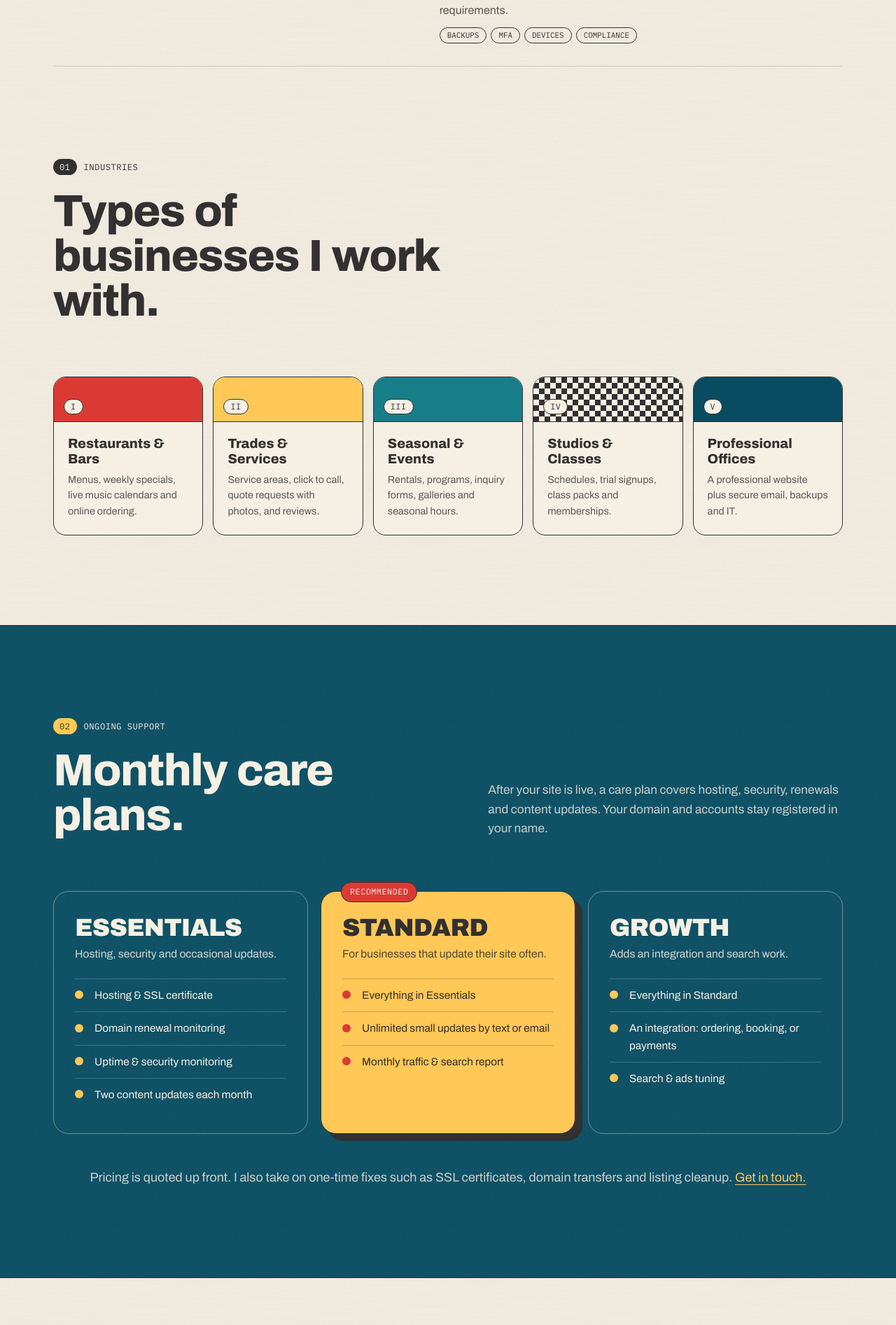
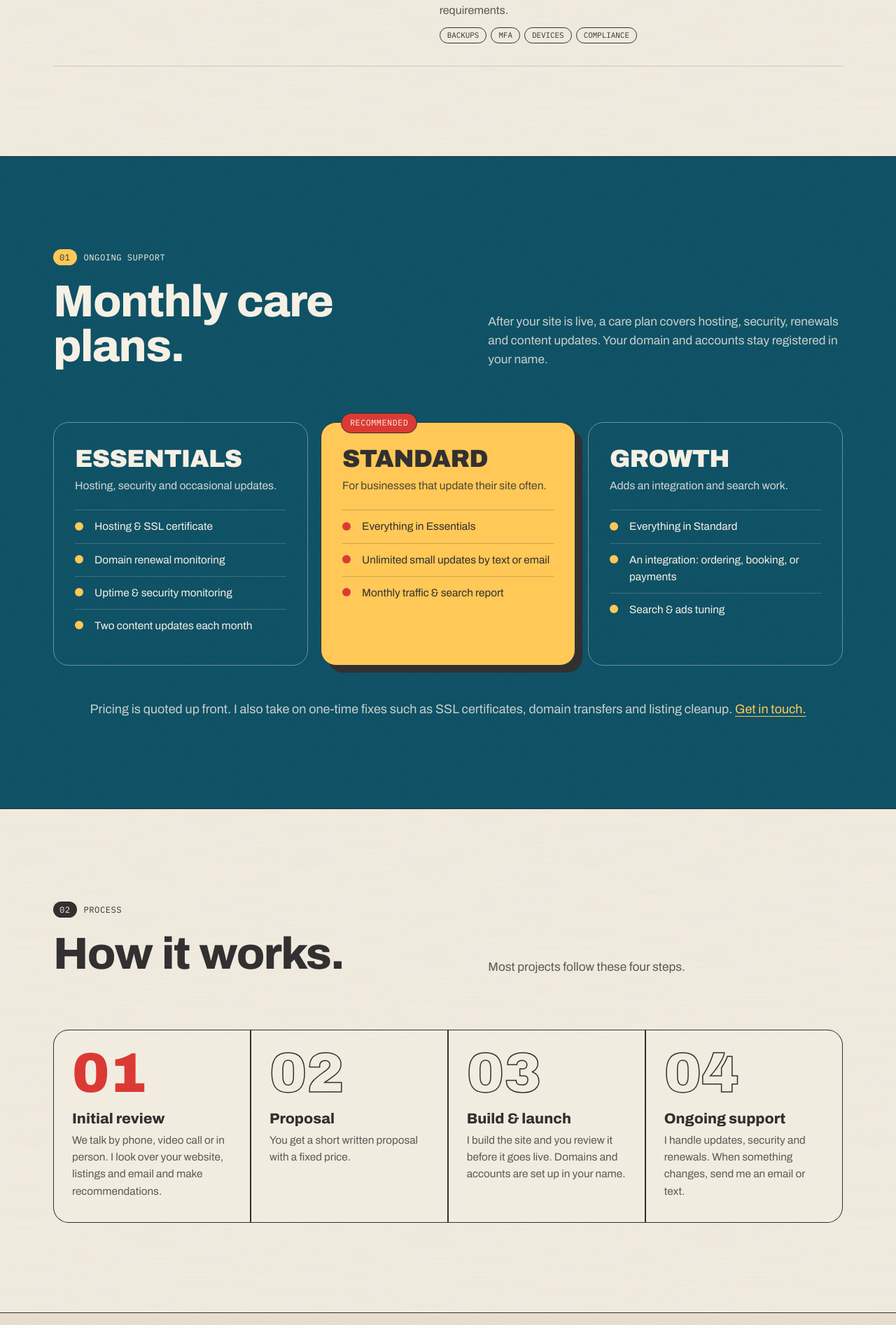
Before and after one commit to bsullivan-io/bsullivan.io, a Jekyll site: the page built from index.html, in a window 1280 px wide. Shown: the part 3342-5235 px from the top of the page at 70% size. Built offline with Jekyll 4.4.1, drawn with Linux system fonts in a browser that asks for light colours.

Commit message:
Remove industries section from home page
Co-Authored-By: Claude Opus 5.5 <noreply@anthropic.com>

```diff
--- a/_layouts/home.html
+++ b/_layouts/home.html
@@ -180,7 +180,6 @@
 
     /* ============ SECTIONS ============ */
     section { padding: clamp(80px, 10vw, 136px) 0; }
-    #services + section { padding-top: 0; }
     .section-head { display: grid; grid-template-columns: 1.1fr 1fr; gap: clamp(24px, 5vw, 80px); align-items: end; margin-bottom: clamp(44px, 6vw, 76px); }
     .section-head .label { margin-bottom: 20px; }
     .section-head p { color: var(--ink-soft); font-size: 1.08rem; margin: 0; max-width: 30em; }
@@ -205,20 +204,6 @@
     /* tinted band */
     .tint { background: var(--paper-2); background-image: var(--grain), var(--fibre); background-size: 240px 240px, 400px 400px; border-top: var(--line); border-bottom: var(--line); }
 
-    /* industries */
-    .industries { display: grid; grid-template-columns: repeat(5, 1fr); gap: 14px; }
-    .industry { border: var(--line); border-radius: 18px; overflow: hidden; background: var(--paper); transition: transform .3s, box-shadow .3s; }
-    .industry:hover { transform: translate(-3px, -3px); box-shadow: 6px 6px 0 var(--graphite); }
-    .industry .top { height: 64px; border-bottom: var(--line); position: relative; }
-    .industry:nth-child(1) .top { background: var(--scarlet); }
-    .industry:nth-child(2) .top { background: var(--gold); }
-    .industry:nth-child(3) .top { background: var(--teal); }
-    .industry:nth-child(4) .top { background: var(--checker) 0 0 / 16px 16px; }
-    .industry:nth-child(5) .top { background: var(--dteal); }
-    .industry .top span { position: absolute; left: 14px; bottom: 10px; background: var(--paper); border: 1px solid var(--graphite); border-radius: 99px; padding: 1px 9px; }
-    .industry .body { padding: 20px 20px 22px; }
-    .industry h3 { font-size: 1.2rem; font-weight: 800; font-variation-settings: "wdth" 85; margin-bottom: 8px; line-height: 1.1; }
-    .industry p { font-size: .9rem; color: var(--ink-soft); margin: 0; }
 
     /* care plans */
     .care { background: var(--dteal); background-image: var(--grain-lt); color: var(--paper); border-top: var(--line); border-bottom: var(--line); }
@@ -324,7 +309,6 @@
 
     /* ============ RESPONSIVE ============ */
     @media (max-width: 1080px) {
-      .industries { grid-template-columns: repeat(3, 1fr); }
       .nav a:not(.pill-gold):nth-child(-n+2) { display: none; }
     }
     @media (max-width: 960px) {
@@ -348,7 +332,6 @@
       .svc:hover { padding-left: 0; background: none; }
       .svc > div { grid-column: 2; }
       .svc .go { display: none; }
-          .industries { grid-template-columns: 1fr 1fr; }
       .mosaic { grid-template-columns: 1fr 1fr; grid-template-rows: repeat(4, 180px); }
       .m-a { grid-column: span 2; }
       .tile { padding: 18px; }
@@ -361,7 +344,7 @@
       .desk { bottom: 7%; }
     }
     @media (max-width: 480px) {
-      .steps, .industries { grid-template-columns: 1fr; }
+      .steps { grid-template-columns: 1fr; }
     }
   </style>
   <script>document.documentElement.classList.add('js');</script>
@@ -535,31 +518,12 @@
       </div>
     </section>
 
-    <!-- ============ INDUSTRIES ============ -->
-    <section aria-labelledby="ind-title">
-      <div class="wrap">
-        <div class="section-head reveal">
-          <div>
-            <span class="label"><span class="n">01</span> Industries</span>
-            <h2 id="ind-title">Types of businesses I work with.</h2>
-          </div>
-        </div>
-        <div class="industries">
-          <div class="industry reveal"><div class="top"><span class="mono">i</span></div><div class="body"><h3>Restaurants &amp; Bars</h3><p>Menus, weekly specials, live music calendars and online ordering.</p></div></div>
-          <div class="industry reveal"><div class="top"><span class="mono">ii</span></div><div class="body"><h3>Trades &amp; Services</h3><p>Service areas, click to call, quote requests with photos, and reviews.</p></div></div>
-          <div class="industry reveal"><div class="top"><span class="mono">iii</span></div><div class="body"><h3>Seasonal &amp; Events</h3><p>Rentals, programs, inquiry forms, galleries and seasonal hours.</p></div></div>
-          <div class="industry reveal"><div class="top"><span class="mono">iv</span></div><div class="body"><h3>Studios &amp; Classes</h3><p>Schedules, trial signups, class packs and memberships.</p></div></div>
-          <div class="industry reveal"><div class="top"><span class="mono">v</span></div><div class="body"><h3>Professional Offices</h3><p>A professional website plus secure email, backups and IT.</p></div></div>
-        </div>
-      </div>
-    </section>
-
     <!-- ============ CARE PLANS ============ -->
     <section id="care" class="care" aria-labelledby="care-title">
       <div class="wrap">
         <div class="section-head reveal">
           <div>
-            <span class="label"><span class="n">02</span> Ongoing support</span>
+            <span class="label"><span class="n">01</span> Ongoing support</span>
             <h2 id="care-title">Monthly care plans.</h2>
           </div>
           <p>After your site is live, a care plan covers hosting, security, renewals and content updates. Your domain and accounts stay registered in your name.</p>
@@ -604,7 +568,7 @@
       <div class="wrap">
         <div class="section-head reveal">
           <div>
-            <span class="label"><span class="n">03</span> Process</span>
+            <span class="label"><span class="n">02</span> Process</span>
             <h2 id="process-title">How it works.</h2>
           </div>
           <p>Most projects follow these four steps.</p>
@@ -624,7 +588,7 @@
       <div class="wrap">
         <div class="section-head reveal">
           <div>
-            <span class="label"><span class="n">04</span> Portfolio</span>
+            <span class="label"><span class="n">03</span> Portfolio</span>
             <h2 id="work-title">My own projects.</h2>
           </div>
           <p>I also build and run my own products. Here are two of them.</p>
@@ -667,7 +631,7 @@
           </figure>
         </div>
         <div class="reveal">
-          <span class="label"><span class="n">05</span> About</span>
+          <span class="label"><span class="n">04</span> About</span>
           <h2 id="about-title">Fifteen years of full-stack engineering.</h2>
           <p class="big">I've worked as a full-stack web engineer for more than 15 years, building web platforms, APIs and data systems for SaaS, ad tech and e-commerce companies.</p>
           <p>That work has included high-traffic websites, marketing and paid search tools, analytics pipelines, and more recently LLM-based products. I now offer these services directly to small businesses.</p>
@@ -691,7 +655,7 @@
       <div class="wrap">
         <div class="contact-card reveal">
           <div>
-            <span class="label"><span class="n">06</span> Contact</span>
+            <span class="label"><span class="n">05</span> Contact</span>
             <h2 id="contact-title">Tell me about your project.</h2>
             <p>Send me a short description of your business and what you need help with. I usually reply within a day.</p>
           </div>
```
Also changed, not shown: CLAUDE.md (+1 -1 lines).
